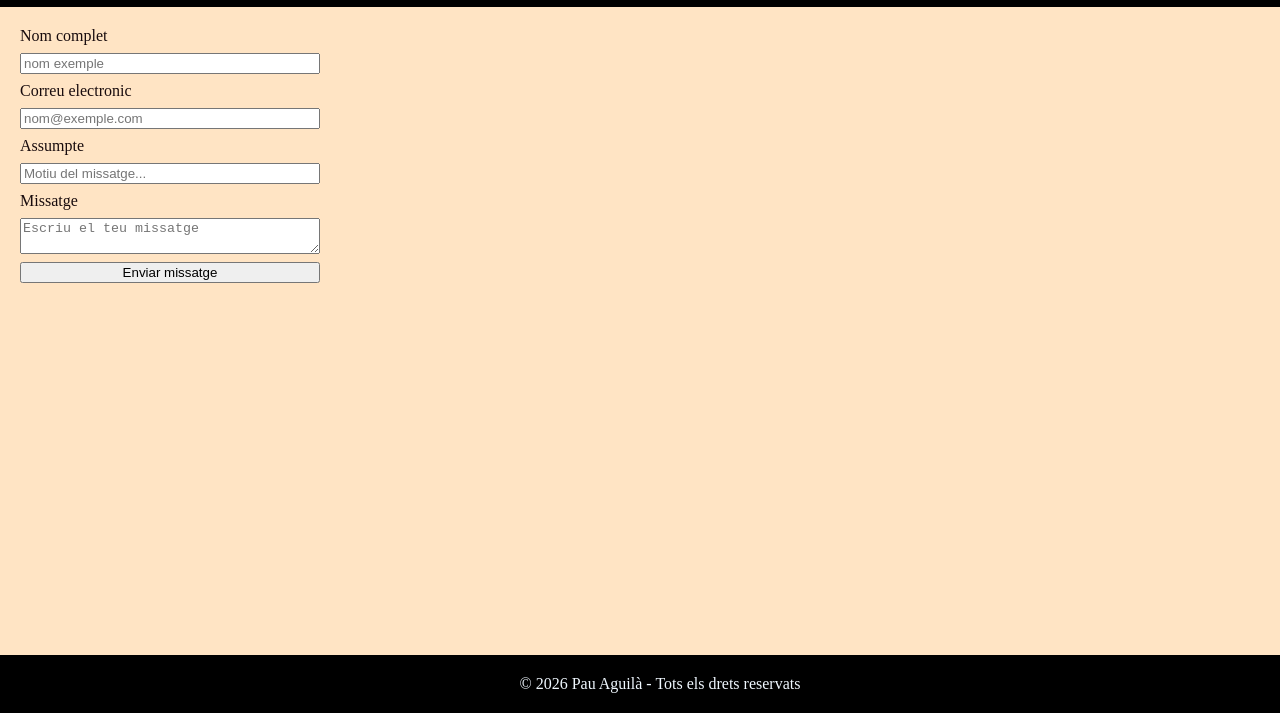
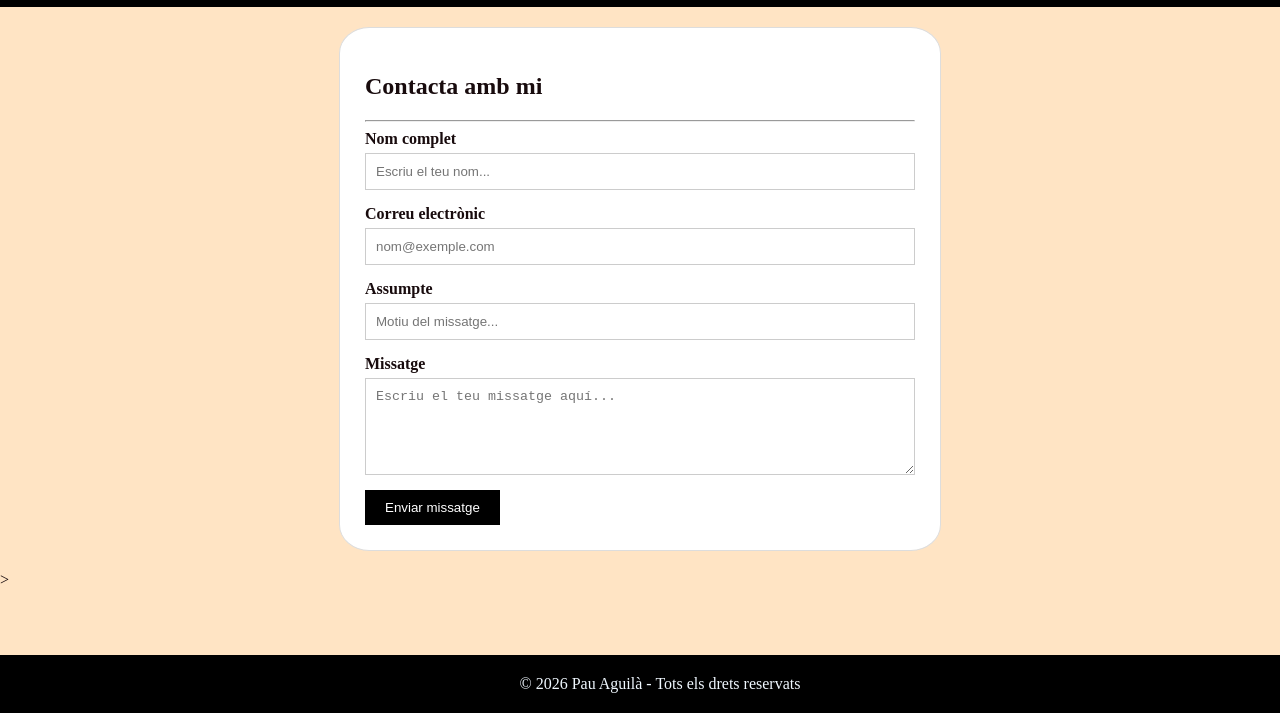
Before and after one commit to paguila401/El-Meu-Portfoli, a plain HTML site: page pages/contacta.html in a window 1280 px wide. Shown: the part 87-800 px from the top of the page. Drawn offline with Linux system fonts and the light colour scheme.

Commit message:
Add files via upload

```diff
--- a/css/style.css
+++ b/css/style.css
@@ -104,10 +104,36 @@ th {
   font-style: italic;
   text-align: center;
 }
-form {
+.contacte {
+    background: white;
+    max-width: 550px;
+    margin: 20px auto;
+    padding: 25px;
+    border: 1px solid #ddd;
+	border-radius: 5%;
+}
+
+.contacte form {
     display: flex;
     flex-direction: column;
-    max-width: 300px;
-    gap: 8px;
-    margin: 20px;
 }
+
+.contacte label {
+    font-weight: bold;
+    margin-bottom: 5px;
+}
+
+.contacte input, .contacte textarea {
+    padding: 10px;
+    margin-bottom: 15px;
+    border: 1px solid #ccc;
+}
+
+.contacte button {
+    background: black;
+    color: white;
+    padding: 10px 20px;
+    border: none;
+    cursor: pointer;
+    align-self: flex-start;
+}
--- a/pages/contacta.html
+++ b/pages/contacta.html
@@ -1,11 +1,13 @@
 <!DOCTYPE html>
 <html lang="ca">
+
 <head>
     <meta charset="UTF-8" />
     <meta name="viwerport" content="width=device-width, initial-scale=1.0">
     <title>Pau Aguilà</title>
     <link rel="stylesheet" href="../css/style.css">
 </head>
+
 <body>
     <header>
         <ul>
@@ -19,21 +21,25 @@
         </ul>
     </header>
 
+    <section class="contacte">
+        <h1>Contacta amb mi</h1>
+        <hr>
         <form action="#" method="post">
             <label for="nom">Nom complet</label>
-        <input type="text" id="nom" name="nom" placeholder="nom exemple">
+            <input type="text" id="nom" name="nom" placeholder="Escriu el teu nom...">
 
-        <label for="email">Correu electronic</label>
+            <label for="email">Correu electrònic</label>
             <input type="email" id="email" name="email" placeholder="nom@exemple.com">
 
             <label for="assumpte">Assumpte</label>
             <input type="text" id="assumpte" name="assumpte" placeholder="Motiu del missatge...">
 
             <label for="missatge">Missatge</label>
-        <textarea id="missatge" name="missatge" placeholder="Escriu el teu missatge"></textarea>
+            <textarea id="missatge" name="missatge" rows="5" placeholder="Escriu el teu missatge aquí..."></textarea>
 
             <button type="submit">Enviar missatge</button>
         </form>
+    </section>>
     <footer>
         &copy; 2026 Pau Aguilà - Tots els drets reservats
     </footer>
```
Lines whose indentation alone changed are shown as unchanged.
